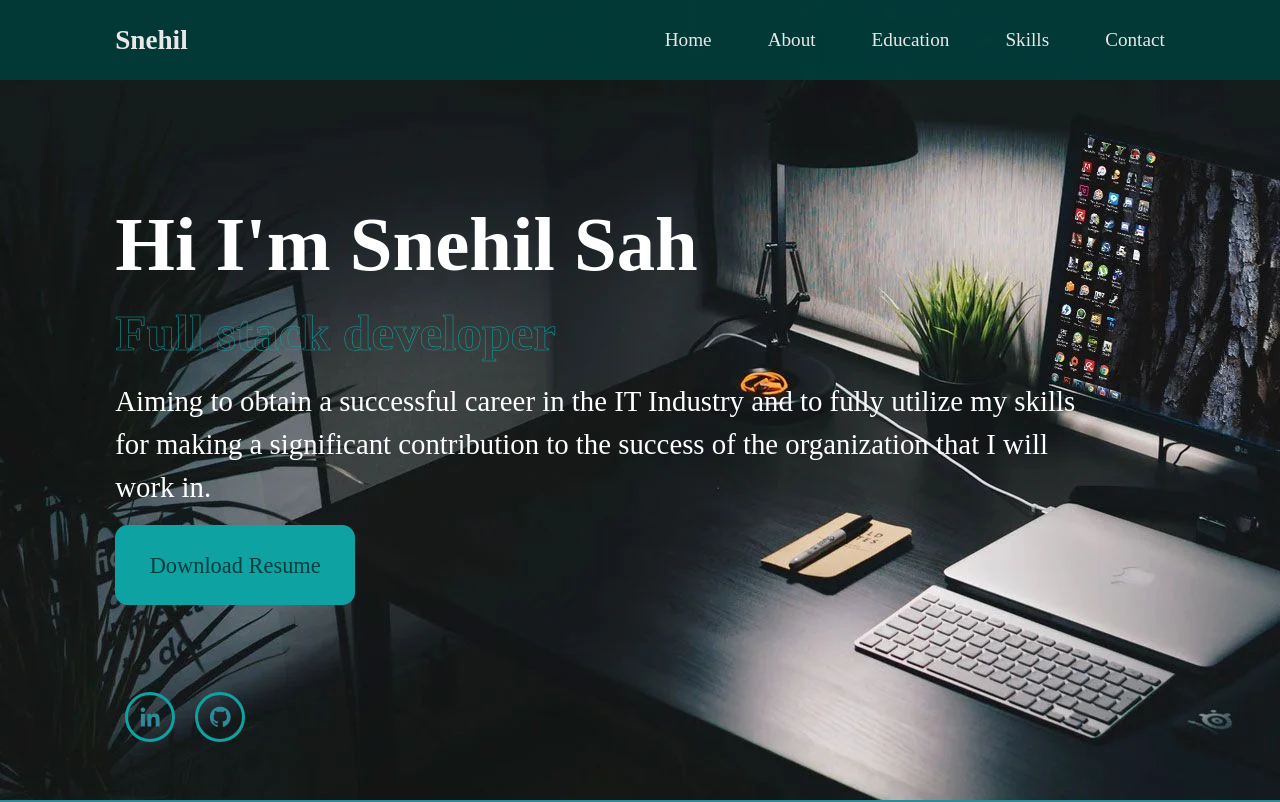
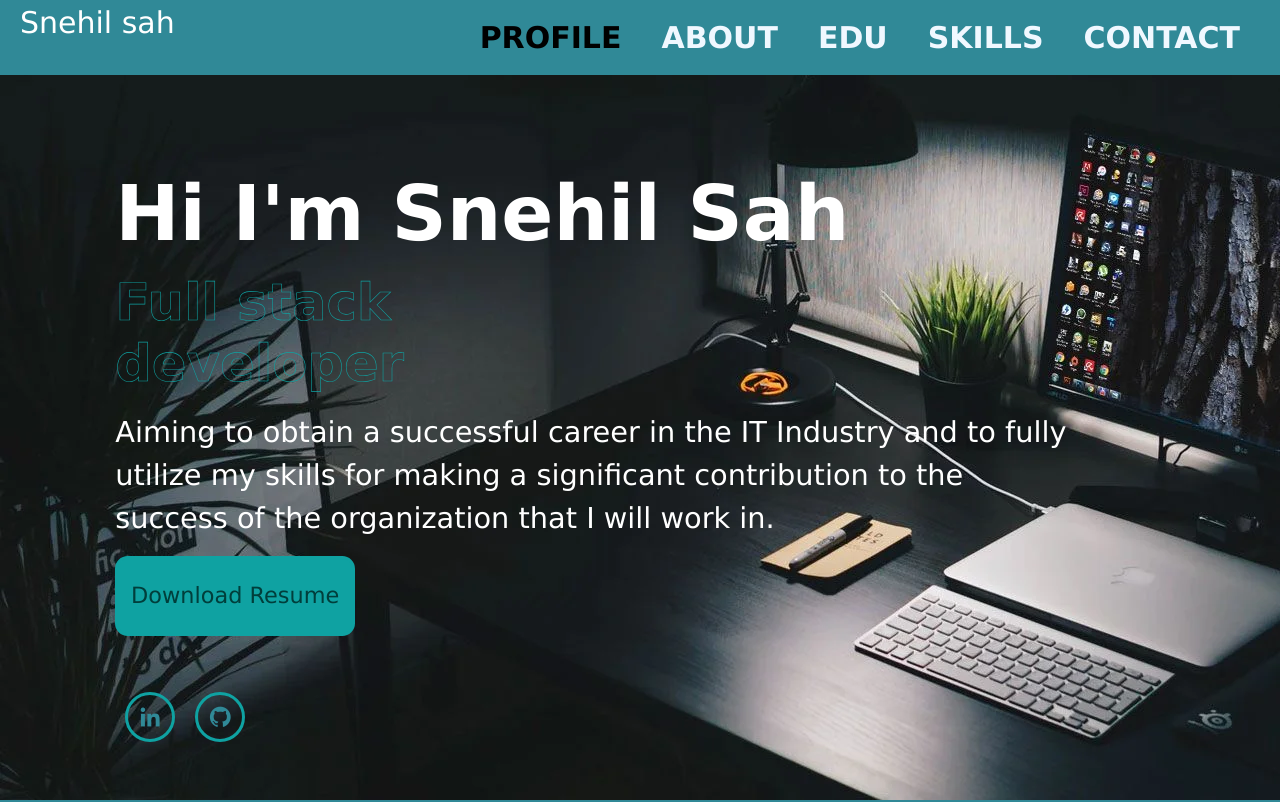
Before and after one commit to snehil891/my-portfolio, a React (Create React App) app: page / in a window 1280 px wide. Shown: the top 802 px of the page. Built offline with nearby package versions, Linux system fonts and the light colour scheme; a web font is replaced by a local one.

Commit message:
new navbar

```diff
--- a/src/App.css
+++ b/src/App.css
@@ -5,7 +5,7 @@
   text-decoration: none;
   border: none;
   outline: none;
-  font-family: 'Times New Roman', Times, serif;
+  font-family: 'Lucida Sans', 'Lucida Sans Regular', 'Lucida Grande', 'Lucida Sans Unicode', Geneva, Verdana, sans-serif;
 }
 
 :root {
@@ -20,49 +20,11 @@ body {
   color: var(--text-color);
 }
 
-.header {
-  position: fixed;
-  top: 0;
-  left: 0;
-  width: 100%;
-  padding: 2rem 9%;
-  background: transparent;
-  display: flex;
-  justify-content: space-between;
-  align-items: center;
-  z-index: 100;
-  transition: 0.3s;
-}
 
-.logo {
-  font-size: 1.7rem;
-  color: var(--text-color);
-  font-weight: 600;
-  text-decoration: none;
-}
-
-.navbar a {
-  font-size: 1.2rem;
-  color: var(--text-color);
-  font-weight: 500;
-  margin-left: 3.5rem;
-  text-decoration: none;
-}
-
-.navbar a:hover {
-  color: var(--main-color);
-}
-
-.header {
-  background: var(--bg-color);
-  height: 5rem;
-  opacity: 0.9;
-}
-
-section {
+/* section {
   min-height: 100vh;
   padding: 10rem 9% 2rem;
-}
+} */
 
 .home {
   display: flex;
--- a/src/App.js
+++ b/src/App.js
@@ -5,15 +5,13 @@ import About from './Components/About';
 import Education from './Components/Education';
 import Skills from './Components/Skills';
 import Contact from './Components/Contact';
+import { NavBar } from './Components/Navbar_comg';
 
 function App() {
   return (
-    <><Navigation title="Snehil Sah" />
-      <Profile></Profile>
-      <About></About>
-      <Education></Education>
-      <Skills></Skills>
-      <Contact></Contact>
+    <>
+    {/* <Navigation title="Snehil Sah" /> */}
+    <NavBar/>
     </>
 
   );
--- /dev/null
+++ b/src/Components/Navbar_comg.jsx
@@ -0,0 +1,58 @@
+import "./css/nav.css";
+import { Link } from "react-scroll";
+import About from "./About";
+import Profile from "./Profile";
+import Education from "./Education";
+import Skills from "./Skills";
+import Contact from "./Contact";
+import { useState } from "react";
+import { useEffect } from "react";
+
+export const NavBar = () => {
+  const [toggle, settoggle] = useState(false);
+
+  const togglefunc = () => {
+    settoggle(!toggle);
+  };
+
+  return (
+    <div>
+      <div className={toggle? "nav expanded":"nav"}>
+        <div className="logo">Snehil sah</div>
+        <div className="nav-links">
+          <Link onClick={togglefunc} to={"profile"}smooth spy className="sub-link "activeClass="sub-linkactive" offset={-70}>
+            Profile
+          </Link>
+          <Link onClick={togglefunc} to={"about"}smooth spy className="sub-link"activeClass="sub-linkactive"  offset={-90}>
+            About
+          </Link>
+          <Link onClick={togglefunc} to={"edu"}smooth spy className="sub-link"activeClass="sub-linkactive"  offset={-70}>
+            Edu
+          </Link>
+          <Link onClick={togglefunc} to={"skills"}smooth spy className="sub-link" activeClass="sub-linkactive"  offset={-70}>
+            Skills
+          </Link>
+          <Link  onClick={togglefunc} to={"contact"}smooth spy className="sub-link"  activeClass="sub-linkactive"  offset={-70}>
+            Contact
+          </Link>
+        </div>
+        <div className="toggle" onClick={togglefunc}>{toggle ? <svg width="64px" height="64px" viewBox="0 0 24 24" fill="none" xmlns="http://www.w3.org/2000/svg"><g id="SVGRepo_bgCarrier" stroke-width="0"></g><g id="SVGRepo_tracerCarrier" stroke-linecap="round" stroke-linejoin="round"></g><g id="SVGRepo_iconCarrier"> <path d="M19 5L4.99998 19M5.00001 5L19 19" stroke="#fff" stroke-width="1.5" stroke-linecap="round" stroke-linejoin="round"></path> </g></svg> :<svg width="64px" height="64px" viewBox="0 0 24 24" fill="none" xmlns="http://www.w3.org/2000/svg"><g id="SVGRepo_bgCarrier" stroke-width="0"></g><g id="SVGRepo_tracerCarrier" stroke-linecap="round" stroke-linejoin="round"></g><g id="SVGRepo_iconCarrier"> <path d="M1 12C1 11.4477 1.44772 11 2 11H22C22.5523 11 23 11.4477 23 12C23 12.5523 22.5523 13 22 13H2C1.44772 13 1 12.5523 1 12Z" fill="#fff"></path> <path d="M1 4C1 3.44772 1.44772 3 2 3H22C22.5523 3 23 3.44772 23 4C23 4.55228 22.5523 5 22 5H2C1.44772 5 1 4.55228 1 4Z" fill="#fff"></path> <path d="M1 20C1 19.4477 1.44772 19 2 19H22C22.5523 19 23 19.4477 23 20C23 20.5523 22.5523 21 22 21H2C1.44772 21 1 20.5523 1 20Z" fill="#fff"></path> </g></svg>}</div>
+      </div>
+      <section id="profile">
+        <Profile />
+      </section>
+      <section id="about">
+        <About />
+      </section>
+      <section id="edu">
+        <Education />
+      </section>
+      <section id="skills">
+        <Skills />
+      </section>
+      <section id="contact">
+        <Contact />
+      </section>
+    </div>
+  );
+};
--- a/src/Components/Navigation.js
+++ b/src/Components/Navigation.js
@@ -1,11 +1,18 @@
 /* eslint-disable jsx-a11y/anchor-is-valid */
-import React from 'react'
-import PropTypes from 'prop-types'
+import React, { useEffect, useState } from "react";
+import PropTypes from "prop-types";
 export default function Navigation(props) {
+  const [toggle, settoggle] = useState(false);
+
+  useEffect((toggle) => {
+    settoggle(!toggle);
+  }, []);
   return (
-        <>
-        <header className="header">
-            <a href="#home" className="logo">Snehil</a>
+    <div>
+      <div className={toggle ? "header expanded" : "header"}>
+        <a href="#home" className="logo">
+          Snehil
+        </a>
         <nav className="navbar">
           <a href="#home">Home</a>
           <a href="#about">About</a>
@@ -13,12 +20,14 @@ export default function Navigation(props) {
           <a href="#skills">Skills</a>
           <a href="#contact">Contact</a>
         </nav>
-
-        </header>
-        </>
-    )
+        <div className="toggle" onClick={useEffect(toggle)}>
+          ==
+        </div>
+      </div>
+    </div>
+  );
 }
 
 Navigation.propTypes = {
-    title: PropTypes.string
-}
+  title: PropTypes.string,
+};
--- /dev/null
+++ b/src/Components/css/nav.css
@@ -0,0 +1,76 @@
+.nav{
+    width: 100%;
+    position: fixed;
+    background-color: #308997;
+    display: flex;
+    justify-content: space-between;
+    padding: 0 20px;
+    z-index: 100;
+}
+
+.nav .logo{
+    font-size: 30px;
+    align-items: center;
+}
+
+.nav .nav-links{
+    display: flex;
+    font-size: 30px;
+    align-items: center;
+}
+
+.nav .nav-links .sub-link{
+    padding: 10px;
+    text-decoration: none;
+    text-transform: uppercase;
+    margin:5px 10px;
+    color: aliceblue;
+    font-weight: 600;
+}
+
+.nav .nav-links .sub-link:hover{
+    color: #b53c3c;
+    cursor: pointer;
+}
+
+.nav .nav-links .sub-linkactive{
+    color: black;
+}
+
+.nav .toggle {
+    display: none;
+    align-items: center;
+}
+
+.nav .toggle svg{
+    height: 30px;
+    width: 30px;
+    transition: 1s ease;
+}
+
+section{
+    height: 100vh;
+    padding: 0;
+}
+
+@media (width < 800px){
+
+    .nav .toggle{
+        display: flex;
+    }
+
+    .nav .nav-links{
+        display: none;
+    }
+
+    .nav.expanded{
+        height: 100vh;
+    }
+
+    .nav.expanded .nav-links{
+        display: flex;
+        flex-direction: column;
+        justify-content: center;
+        align-items: center;
+    }
+}
```
Lines whose indentation alone changed are shown as unchanged.
